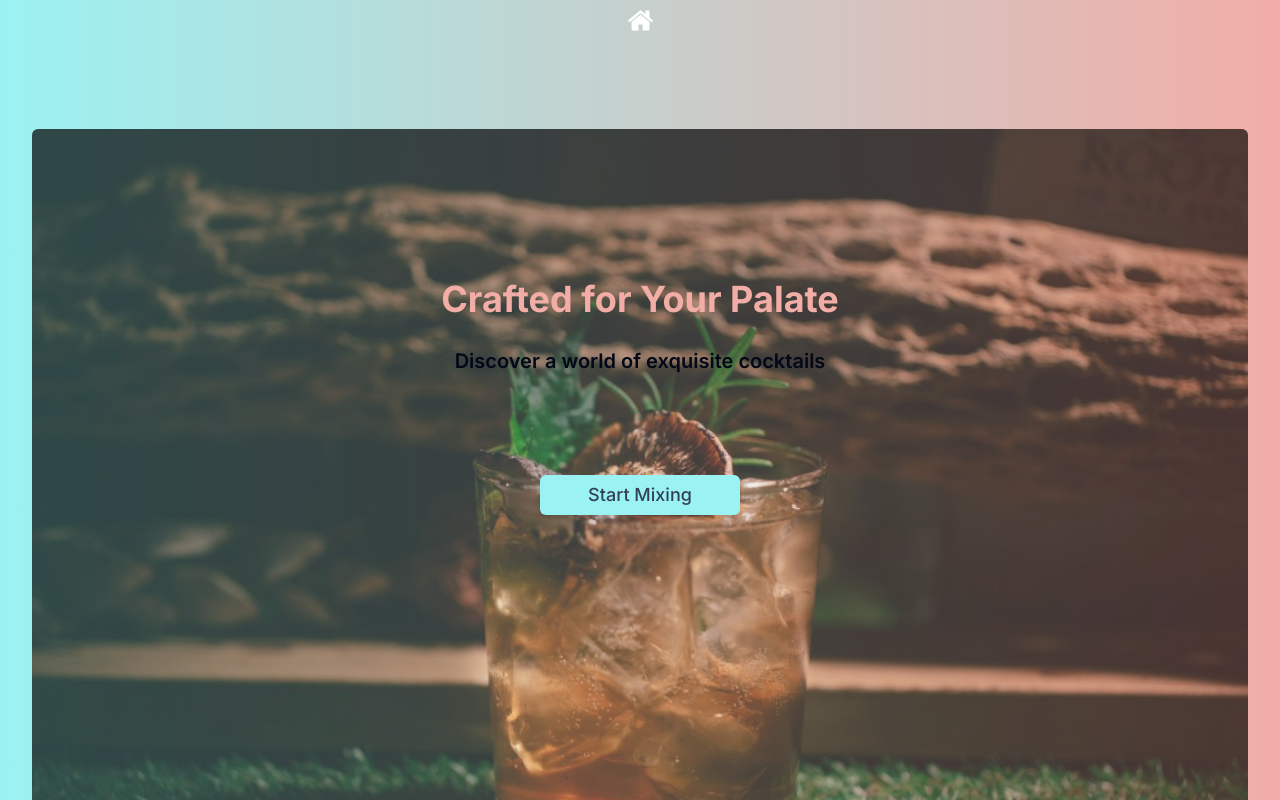
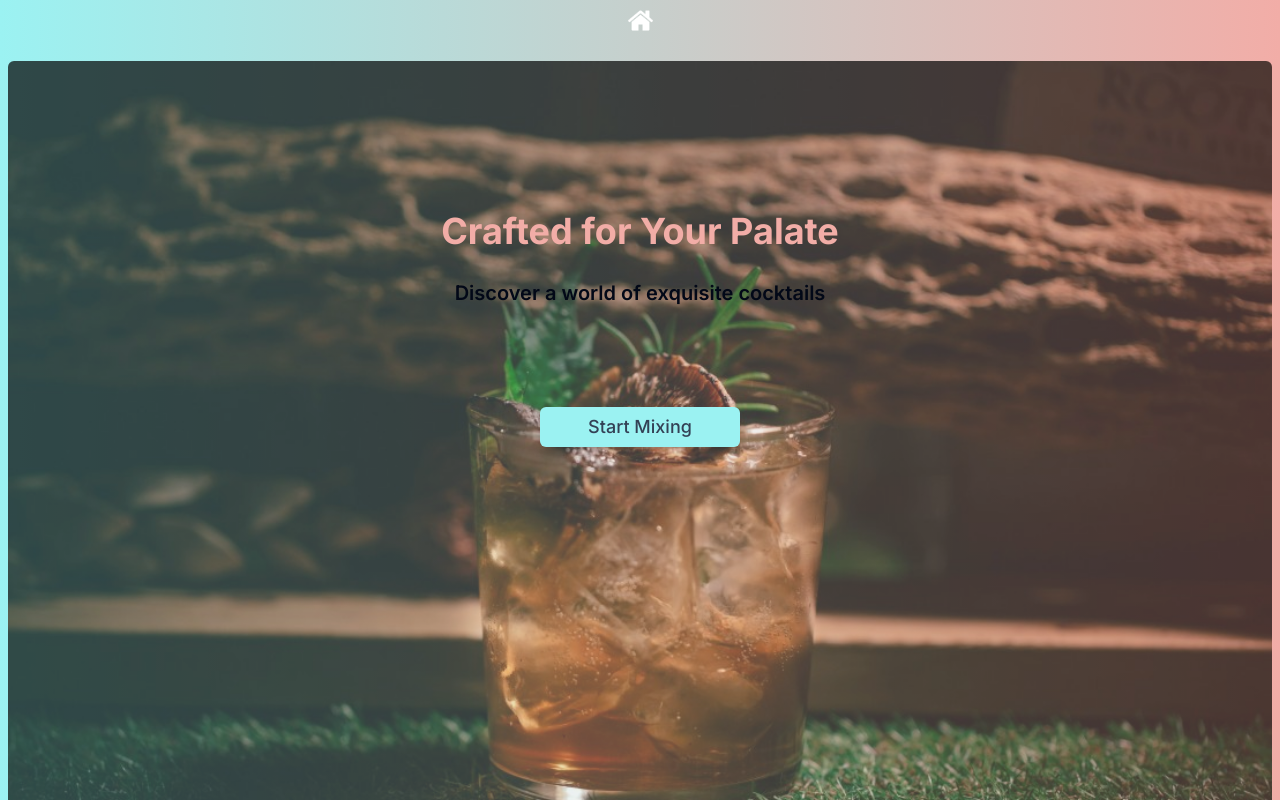
Before and after one commit to kingkwongsta/mixology, a Next.js app: page / in a window 1280 px wide. Shown: the top 800 px of the page. Built offline with nearby package versions, Linux system fonts and the light colour scheme.

Commit message:
make margins smaller for all sides

```diff
--- a/src/app/page.js
+++ b/src/app/page.js
@@ -12,7 +12,7 @@ export default function Home() {
   const { userFlavor, userLiquor, userMood, drinkRecipe, questionIndex } =
     userStore();
   return (
-    <section className="py-24">
+    <section className="py-7">
       <main className="container">
         {questionIndex === 0 && (
           <Transition>
--- a/tailwind.config.js
+++ b/tailwind.config.js
@@ -12,9 +12,9 @@ module.exports = {
     container: {
       center: true,
       padding: {
-        DEFAULT: "1rem",
-        md: "1.5rem",
-        lg: "2rem",
+        DEFAULT: ".1rem",
+        md: ".3rem",
+        lg: ".5rem",
       },
     },
     extend: {
```
